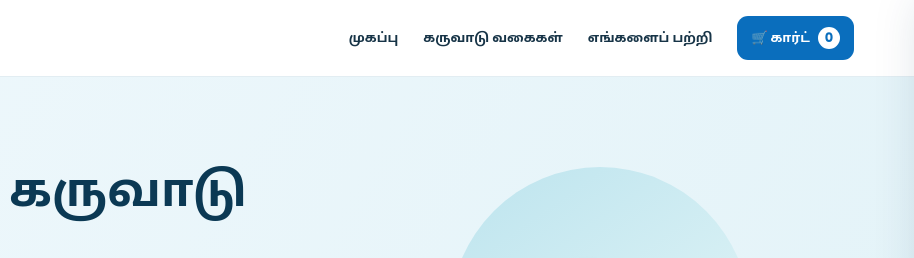
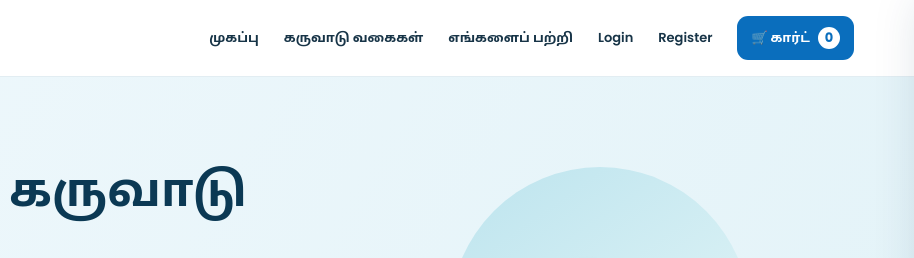
Before and after one commit to kiruparoyal1995-byte/toy_nagai_shop, a website: page index.html in a window 1280 px wide. Shown: the top 258 px of the page, 366-1280 px from the left. Drawn offline with Linux system fonts and the light colour scheme; no server answers.

Commit message:
Add login and register links

```diff
--- a/index.html
+++ b/index.html
@@ -27,6 +27,8 @@
                 <a href="#home">முகப்பு</a>
                 <a href="#products">கருவாடு வகைகள்</a>
                 <a href="#about">எங்களைப் பற்றி</a>
+            <a href="login.html">Login</a>
+            <a href="register.html">Register</a>
 
                 <button class="cart-button" id="openCartButton" type="button">
                     🛒 கார்ட் <span id="cartCount">0</span>
```
